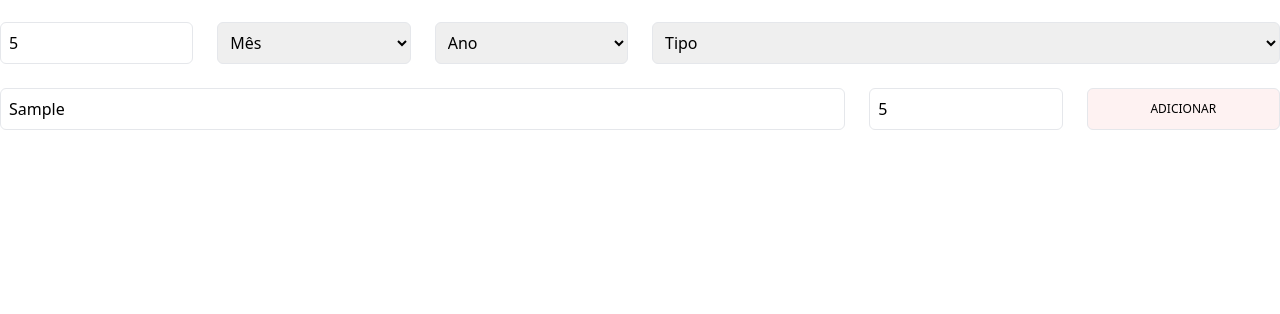
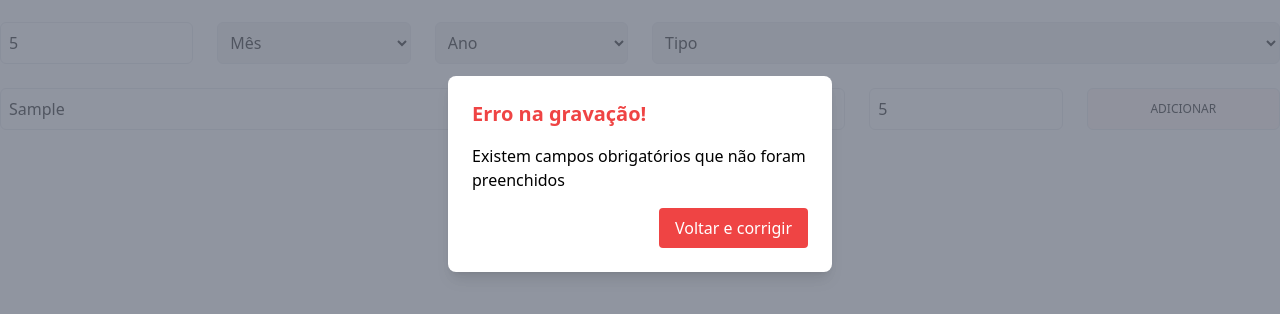
Before and after one commit to gabzzola/JavaScript_POO, a website: page Orçamento Pessoal/src/index.html in a window 1280 px wide. Both pictures are taken after typing "5", "Sample", "5" into the empty fields and a click on the button "ADICIONAR". Shown: the part 226-540 px from the top of the page. Drawn offline with Linux system fonts and the light colour scheme.

Commit message:
Orçamento Pessoal
Após a validação do dados, ao clicar no botão adicionar, será exibido um modal que apresenta uma mensagem de sucesso ou erro.

```diff
--- a/Orçamento Pessoal/src/index.html
+++ b/Orçamento Pessoal/src/index.html
@@ -117,14 +117,29 @@
 
         <!-- Botão de adicionar despesa-->
         <div class="col-span-1">
-          <button onclick="cadastrarDespesa()" class="form-input h-full bg-red-50 text-xs uppercase">
+          <button onclick="cadastrarDespesa()" id="openModal" class="form-input h-full bg-red-50 text-xs uppercase">
             Adicionar
           </button>
         </div>
+
+        <!--Modal que exibe erro ou sucesso na gravação da despesa-->
+        <div id="modal" class="fixed inset-0 flex items-center justify-center bg-gray-500 bg-opacity-75 invisible">
+          <div class="bg-white rounded-lg shadow-lg w-96 p-6">
+            <h2 class="title-default"></h2>
+            <p class="mb-4"></p>
+            <div class="flex justify-end">
+              <button id="closeModal" class="btn-closeModal"></button>
+            </div>
+          </div>
+        </div>
+
       </div>
     </div>
   </main>
 
+  <!--Adicionando o arquivo JavaScript responsável pela lógica do modal-->
+  <script src="modal.js"></script>
+
 </body>
 
 </html>
--- a/Orçamento Pessoal/src/input.css
+++ b/Orçamento Pessoal/src/input.css
@@ -9,3 +9,11 @@
 .form-table {
   @apply px-6 py-3 text-left text-xs font-medium text-gray-500 uppercase tracking-wider;
 }
+
+.title-default {
+  @apply text-xl font-bold mb-4;
+}
+
+.btn-closeModal {
+  @apply rounded text-white px-4 py-2 transition duration-500;
+}
--- a/Orçamento Pessoal/src/main.js
+++ b/Orçamento Pessoal/src/main.js
@@ -36,10 +36,10 @@ function cadastrarDespesa() {
   )
 
   if (despesa.validarDados()) {
-    console.log(`Dados válidos`)
     gravarDespesa(despesa)
+    sucessoGravacao()
   } else {
-    console.log(`Dados inválidos`)
+    erroGravacao()
   }
 }
 
--- /dev/null
+++ b/Orçamento Pessoal/src/modal.js
@@ -0,0 +1,34 @@
+const OPEN_MODAL = document.getElementById('openModal')
+const CLOSE_MODAL = document.getElementById('closeModal')
+const MODAL = document.getElementById('modal')
+
+OPEN_MODAL.addEventListener('click', () => {
+  MODAL.classList.remove('invisible')
+})
+
+CLOSE_MODAL.addEventListener('click', () => {
+  MODAL.classList.add('invisible')
+  location.reload()
+})
+
+function erroGravacao() {
+  const TITLE_ERROR = document.querySelector('#modal > div > h2')
+  const P_ERROR = document.querySelector('#modal > div > p')
+
+  TITLE_ERROR.textContent = 'Erro na gravação!'
+  TITLE_ERROR.classList.add('text-red-500')
+  P_ERROR.textContent = 'Existem campos obrigatórios que não foram preenchidos'
+  CLOSE_MODAL.textContent = 'Voltar e corrigir'
+  CLOSE_MODAL.classList.add('bg-red-500', 'hover:bg-red-700')
+}
+
+function sucessoGravacao() {
+  const TITLE_SUCESS = document.querySelector('#modal > div > h2')
+  const P_SUCESS = document.querySelector('#modal > div > p')
+
+  TITLE_SUCESS.textContent = 'Registro salvo com sucesso!'
+  TITLE_SUCESS.classList.add('text-green-500')
+  P_SUCESS.textContent = 'A despesa foi cadastrada com sucesso!'
+  CLOSE_MODAL.textContent = 'Voltar'
+  CLOSE_MODAL.classList.add('bg-green-500', 'hover:bg-green-600')
+}
```
Also changed, not shown: Orçamento Pessoal/src/output.css.
